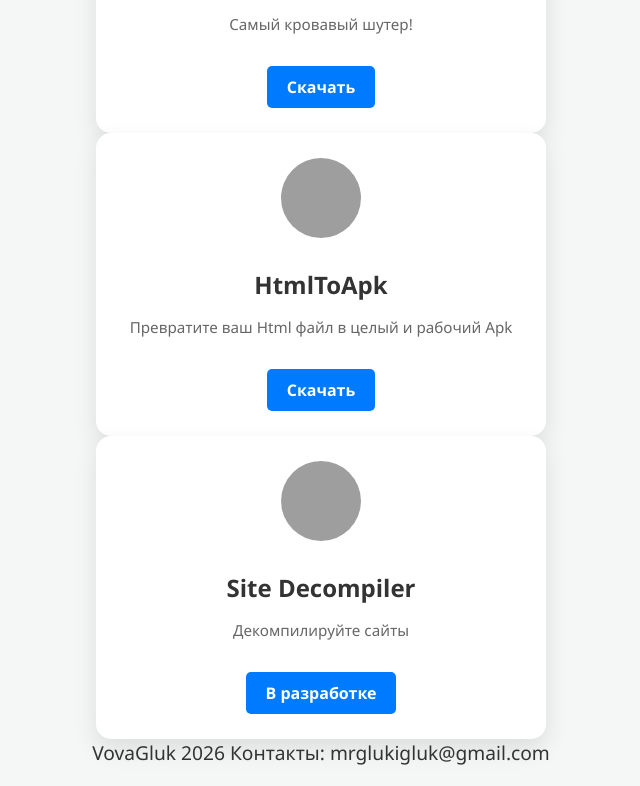
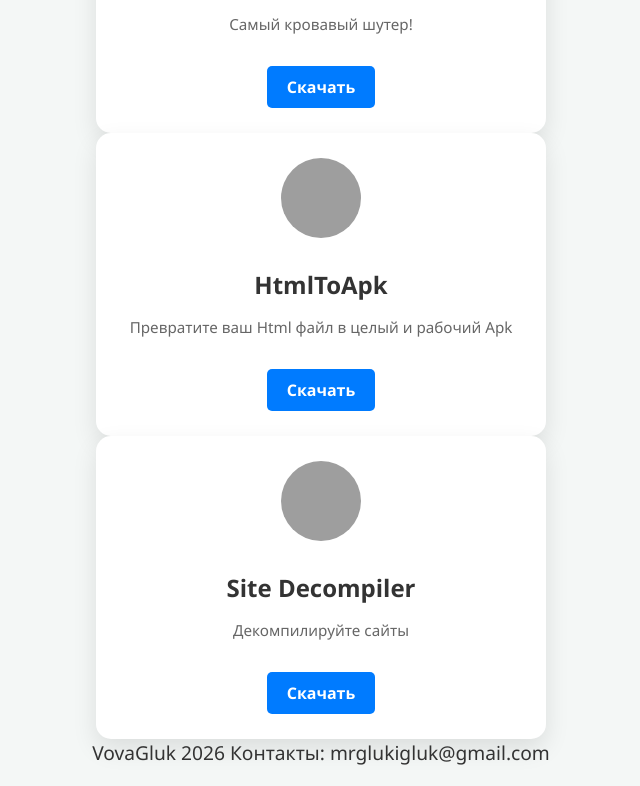
Before and after one commit to ruVovaGluk/ruVovaGluk.github.io, a plain HTML site: page index.html in a window 1280 px wide. Shown: the part 824-1610 px from the top of the page, without its empty margins (319-959 px from the left). Drawn offline with Linux system fonts and the light colour scheme; grey boxes are pictures that could not be loaded.

Commit message:
Update index.html

```diff
--- a/index.html
+++ b/index.html
@@ -110,7 +110,7 @@
     <img src="https://radika1.link/2026/01/05/Picsart_26-01-05_16-03-47-794efea894e6c79504c.jpg" alt="Иконка">
     <h2>Site Decompiler</h2>
     <p>Декомпилируйте сайты</p>
-    <a href="URL.ru">В разработке</a>
+    <a href="https://www.rustore.ru/catalog/app/ru.vovagluk.sitedecompiler">Скачать</a>
  </div>
 
 
```
